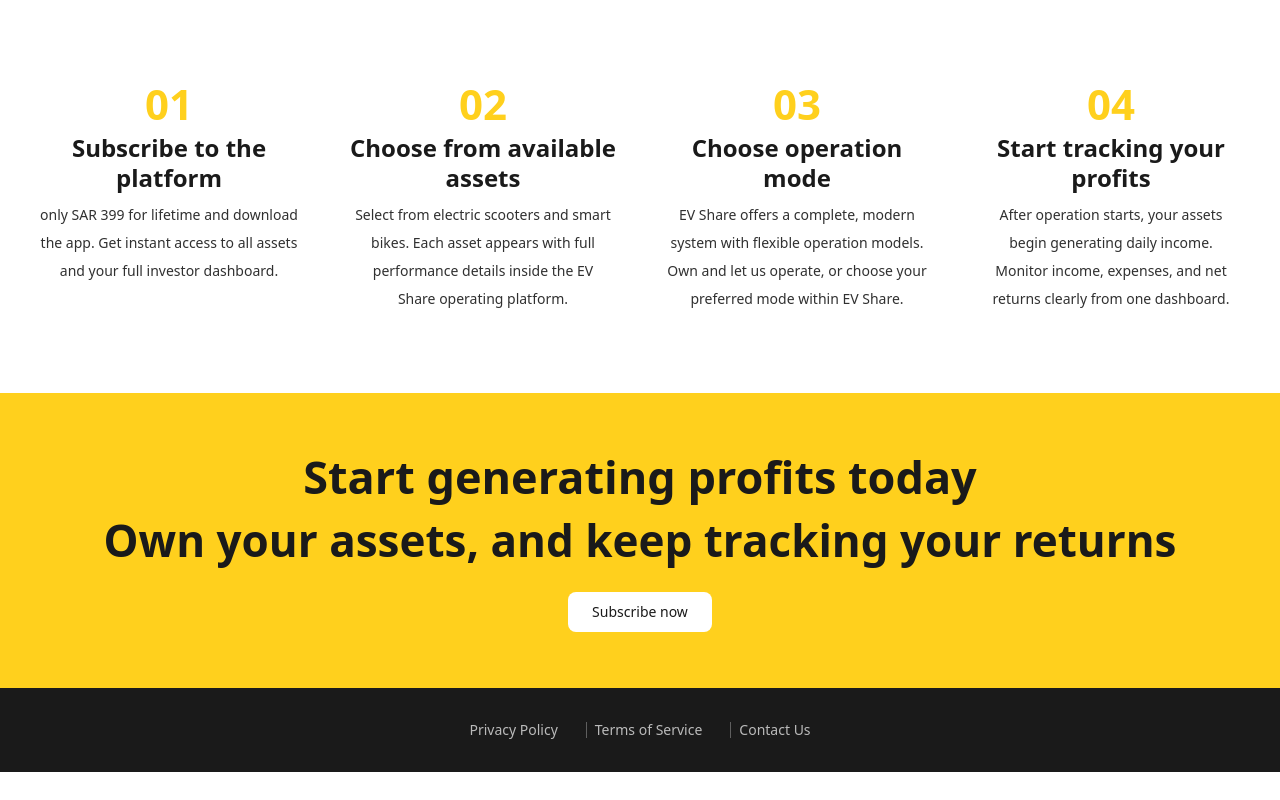
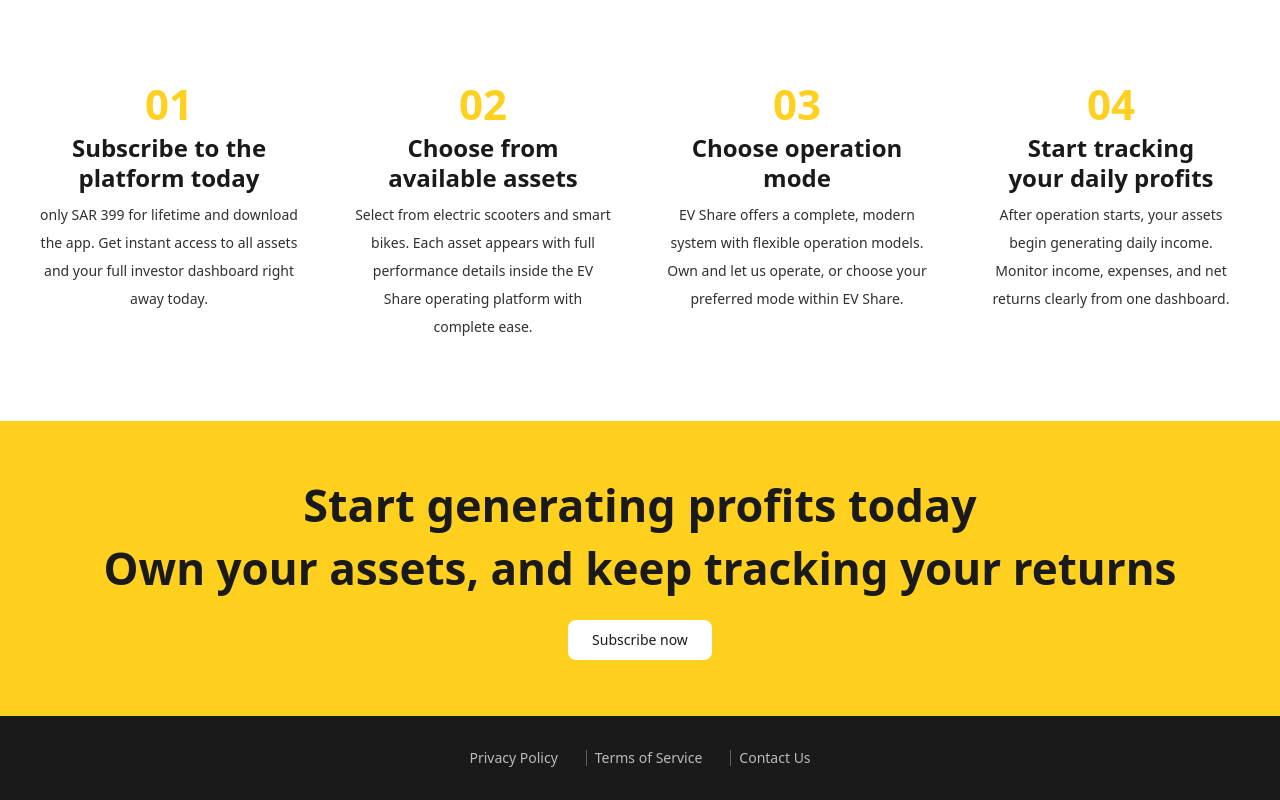
Before and after one commit to vego-group/ev-share, a Next.js app: page /en in a window 1280 px wide. Shown: the part 3907-4707 px from the top of the page. Before the commit the page ends 4679 px from the top, so only its background shows below. Built offline with nearby package versions, Linux system fonts and the light colour scheme.

Commit message:
en.json and ar.json

```diff
--- a/src/components/main/landing/app-steps/app-step-card.tsx
+++ b/src/components/main/landing/app-steps/app-step-card.tsx
@@ -26,7 +26,7 @@
       <p className="mt-4 text-[32px] font-bold leading-none text-primary md:text-[42px]">
         {number}
       </p>
-      <h3 className="mt-2 text-lg font-bold text-secondary md:text-[24px] md:leading-tight">
+      <h3 className="mt-2 max-w-55 text-lg font-bold text-secondary md:text-[24px] md:leading-tight">
         {title}
       </h3>
       <p className="mt-2 max-w-65 font-medium leading-6 text-secondary/90 md:text-[14px] md:leading-7">
--- a/src/messages/ar.json
+++ b/src/messages/ar.json
@@ -57,8 +57,8 @@
     "appSteps": {
       "step1": {
         "number": "01",
-        "title": "اشترك في المنصة",
-        "body": "فقط ب ٣٩٩ ريال مدى الحياة حمل التطبيق.\nتحصل فورًا على وصول كامل للأصول ولوحة تحكم المستثمر."
+        "title": "اشترك في المنصة الآن",
+        "body": "فقط ب ٣٩٩ ريال مدى الحياة حمل التطبيق.\nتحصل فورًا على وصول كامل للأصول ولوحة تحكم المستثمر بكل سهولة الآن."
       },
       "step2": {
         "number": "02",
@@ -68,11 +68,11 @@
       "step3": {
         "number": "03",
         "title": "اختر طريقة التشغيل المناسبة لك",
-        "body": "توفر EV Share منظومة تشغيل مرنة وكاملة.\nامتلك الأصل ودعنا نتولى التشغيل، أو اختر النموذج الأنسب داخل المنصة."
+        "body": "توفر EV Share منظومة تشغيل مرنة وكاملة.\nامتلك الأصل ودعنا نتولى التشغيل، أو اختر النموذج الأنسب داخل المنصة بكل سهولة."
       },
       "step4": {
         "number": "04",
-        "title": "ابدأ متابعة أرباحك",
+        "title": "ابدأ متابعة أرباحك اليومية",
         "body": "بعد بدء التشغيل تبدأ أصولك بتحقيق دخل يومي.\nتابع الإيرادات والمصروفات وصافي الربح بشكل واضح من لوحة واحدة."
       }
     },
--- a/src/messages/en.json
+++ b/src/messages/en.json
@@ -57,13 +57,13 @@
     "appSteps": {
       "step1": {
         "number": "01",
-        "title": "Subscribe to the platform",
-        "body": "only SAR 399 for lifetime and download the app.\nGet instant access to all assets and your full investor dashboard."
+        "title": "Subscribe to the platform today",
+        "body": "only SAR 399 for lifetime and download the app.\nGet instant access to all assets and your full investor dashboard right away today."
       },
       "step2": {
         "number": "02",
         "title": "Choose from available assets",
-        "body": "Select from electric scooters and smart bikes.\nEach asset appears with full performance details inside the EV Share operating platform."
+        "body": "Select from electric scooters and smart bikes.\nEach asset appears with full performance details inside the EV Share operating platform with complete ease."
       },
       "step3": {
         "number": "03",
@@ -72,7 +72,7 @@
       },
       "step4": {
         "number": "04",
-        "title": "Start tracking your profits",
+        "title": "Start tracking your daily profits",
         "body": "After operation starts, your assets begin generating daily income.\nMonitor income, expenses, and net returns clearly from one dashboard."
       }
     },
```
Also changed, not shown: 1 other file (tests, documents, lock files or other folders).
